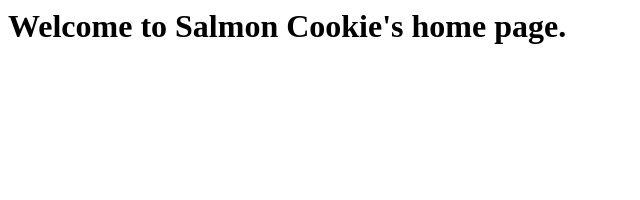
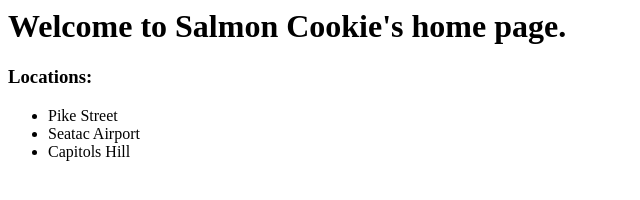
Before and after one commit to haronYunis/cookie-stand, a plain HTML site: page index.html in a window 1280 px wide. Shown: the whole page, without its empty margins (0-640 px from the left). Drawn offline with Linux system fonts and the light colour scheme.

Commit message:
updated index.html

```diff
--- a/index.html
+++ b/index.html
@@ -13,6 +13,13 @@
   <body>
     <h1>Welcome to Salmon Cookie's home page.</h1>
 
+    <h3>Locations:</h3>
+    <ul>
+      <li> Pike Street</li>
+      <li>Seatac Airport</li>
+      <li>Capitols Hill</li>
+
+    </ul>
 
 
 
```
